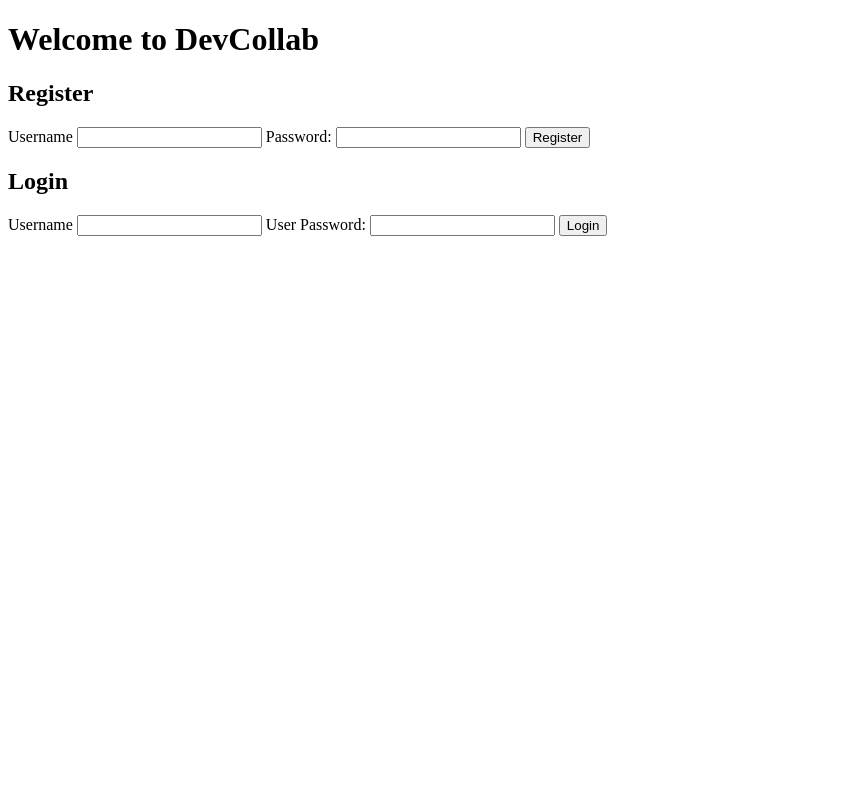
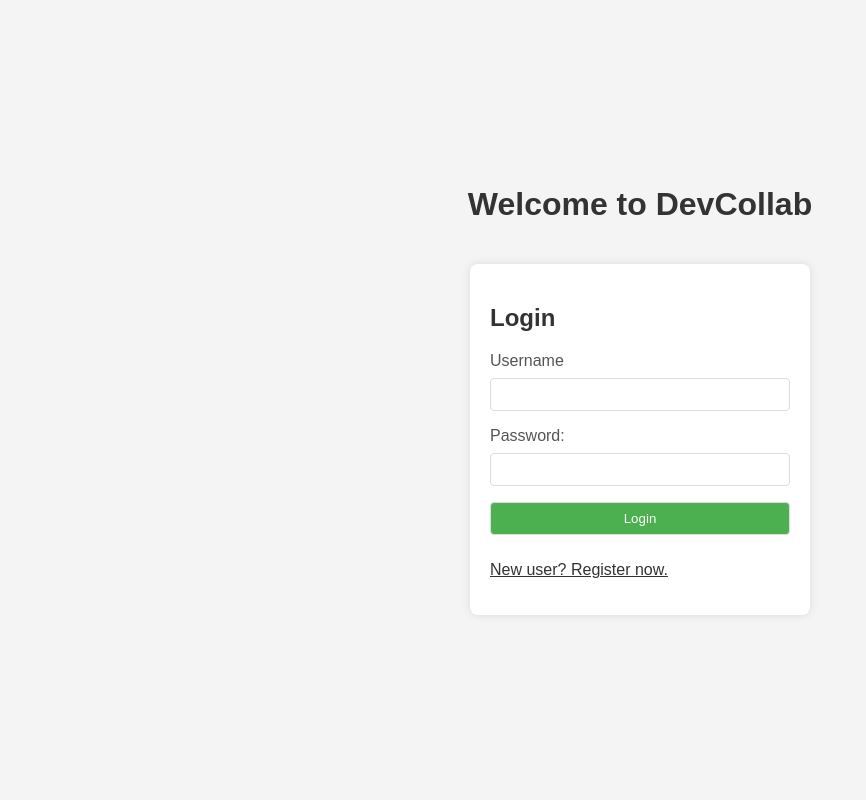
Before and after one commit to jigs074/DevCollab, a Flask app: page / in a window 1280 px wide. Shown: the whole page, without its empty margins (0-866 px from the left). Run offline with Flask 3, Linux system fonts and the light colour scheme.

Commit message:
Frontend template updated

```diff
--- /dev/null
+++ b/Administrator_blog.json
@@ -0,0 +1,6 @@
+[
+    {
+        "timestamp": "2024-01-21 19: 04: 49",
+        "content": "Hey"
+    }
+]
--- a/templates/index.html
+++ b/templates/index.html
@@ -1,36 +1,117 @@
 <!DOCTYPE html>
-<html lang = "en">
-    <head>
-        <meta charset="UTF-8">
-        <meta name = "viewport" content = "width = device-width, initial-scale = 1.0">
-        <title> DevCollab</title>
+<html lang="en">
 
-    </head>
-    <body>
-        <h1> Welcome to DevCollab</h1>
-        <h2>Register</h2>
-        <form action = "{{url_for('register')}}" method = "POST">
-            <label for = "username"> Username</label>
-            <input type = "text" id = "username" name = "username" required>
-            <label for = "password"> Password: </label>
-            <input type = "password" id = "password" name = "password" required>
-            <input type = "submit" value = "Register">
+<head>
+    <meta charset="UTF-8">
+    <meta name="viewport" content="width=device-width, initial-scale=1.0">
+    <title>DevCollab</title>
 
-        </form>
+    <style>
+        body {
+            font-family: 'Arial', sans-serif;
+            background-color: #f4f4f4;
+            margin: 0;
+            padding: 0;
+            display: flex;
+            flex-direction: column;
+            align-items: center;
+            justify-content: center;
+            height: 100vh;
+        }
 
-        <h2> Login</h2>
-        <form action="{{ url_for('login') }}" method="POST">
-            <!-- Include the CSRF token in the form -->
+        h1 {
+            color: #333;
+        }
 
+        .login-form,
+        .register-form {
+            background-color: #fff;
+            padding: 20px;
+            border-radius: 8px;
+            box-shadow: 0 0 10px rgba(0, 0, 0, 0.1);
+            width: 300px;
+            margin: 20px;
+        }
+
+        label {
+            display: block;
+            margin-bottom: 8px;
+            color: #555;
+        }
+
+        input {
+            width: 100%;
+            padding: 8px;
+            margin-bottom: 16px;
+            border: 1px solid #ddd;
+            border-radius: 4px;
+            box-sizing: border-box;
+        }
+
+        input[type="submit"] {
+            background-color: #4caf50;
+            color: #fff;
+            cursor: pointer;
+        }
+
+        input[type="submit"]:hover {
+            background-color: #45a049;
+        }
+
+        .register-link {
+            color: #333;
+            margin-top: 10px;
+            text-decoration: underline;
+            cursor: pointer;
+        }
+
+        h2 {
+            color: #333;
+            margin-top: 20px;
+        }
+    </style>
+</head>
+
+<body>
+    <h1>Welcome to DevCollab</h1>
+
+    <div class="login-form">
+        <h2>Login</h2>
+        <form action="{{url_for('login')}}" method="POST">
             <label for="login_username">Username</label>
             <input type="text" id="login_username" name="login_username" required>
-
-            <label for="login_password">User Password:</label>
+            <label for="login_password">Password:</label>
             <input type="password" id="login_password" name="login_password" required>
-
             <input type="submit" value="Login">
         </form>
 
-    </body>
+        <p class="register-link" onclick="showRegisterForm()">New user? Register now.</p>
+    </div>
+
+    <div class="register-form" style="display: none;">
+        <h2>Register</h2>
+        <form action="{{url_for('register')}}" method="POST">
+            <label for="username">Username</label>
+            <input type="text" id="username" name="username" required>
+            <label for="password">Password:</label>
+            <input type="password" id="password" name="password" required>
+            <input type="submit" value="Register">
+        </form>
+
+        <p class="register-link" onclick="showLoginForm()">Already have an account? Login here.</p>
+    </div>
+
+    <script>
+        function showRegisterForm() {
+            document.querySelector('.login-form').style.display = 'none';
+            document.querySelector('.register-form').style.display = 'block';
+        }
+
+        function showLoginForm() {
+            document.querySelector('.login-form').style.display = 'block';
+            document.querySelector('.register-form').style.display = 'none';
+        }
+    </script>
+</body>
 
 </html>
```
Also changed, not shown: templates/all_blog_posts.html (+62 -1 lines), templates/blogpost.html (+73 -3 lines), user_data.json (+8 -0 lines).
